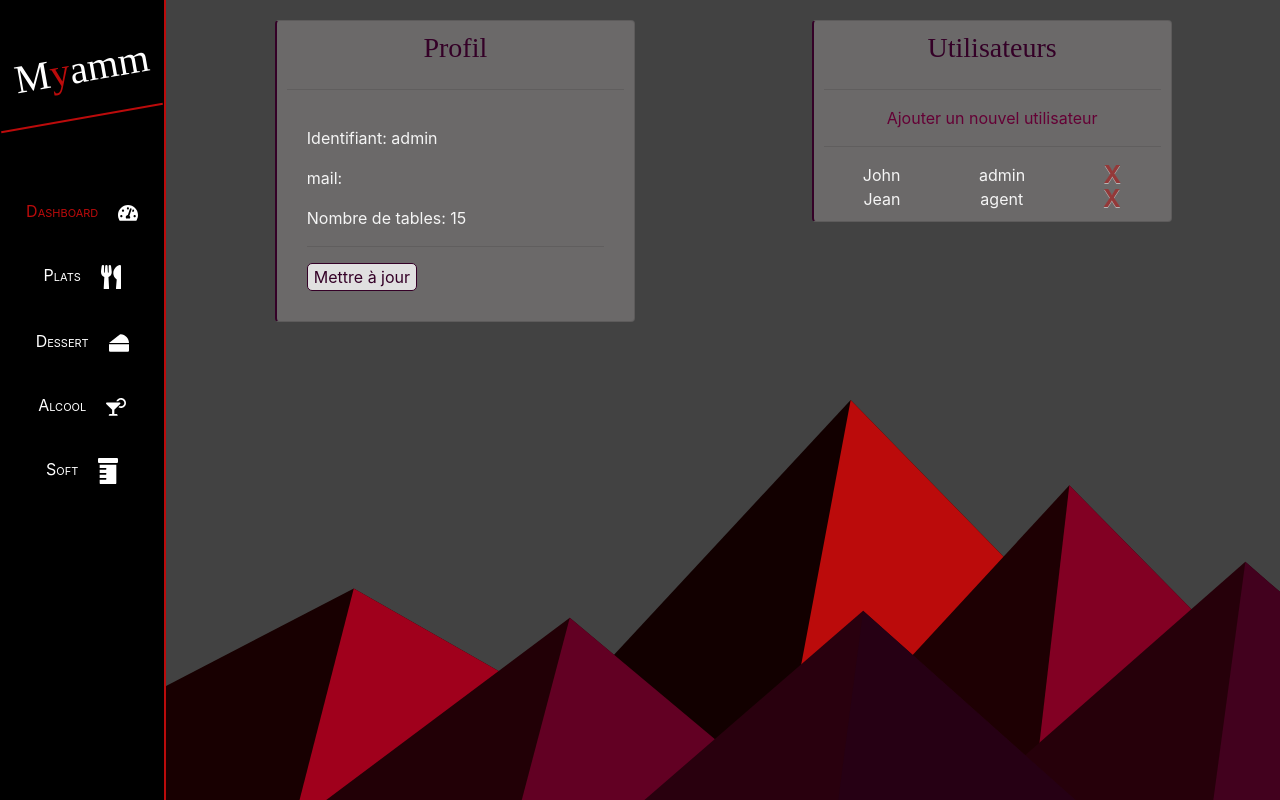
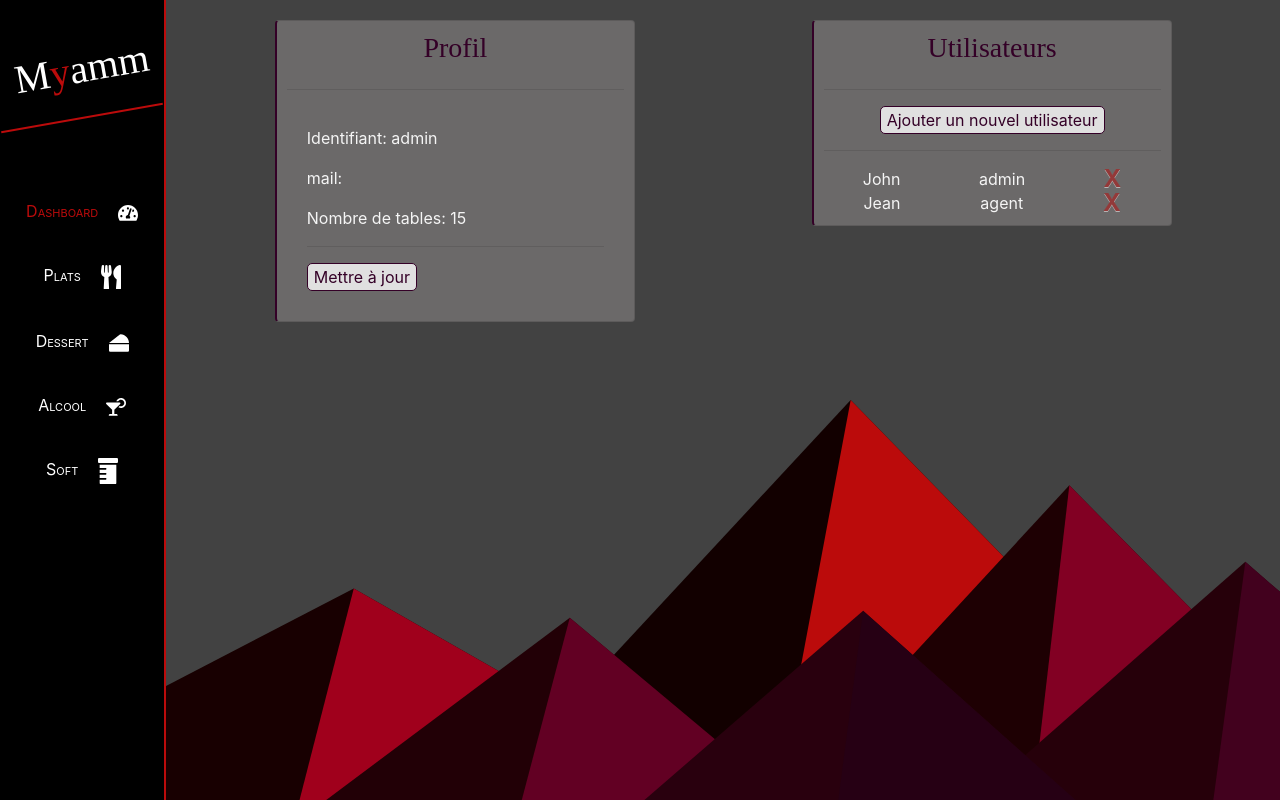
Before and after one commit to Gutsover/myamm-test, an Angular app: page /dashboard in a window 1280 px wide. Built offline with nearby package versions, Linux system fonts and the light colour scheme; a web font is replaced by a local one.

Commit message:
modifs vérif

```diff
--- a/src/app/admin/create-user-card/create-user-card.component.html
+++ b/src/app/admin/create-user-card/create-user-card.component.html
@@ -1,7 +1,7 @@
 <div class="card">
   <h3>Utilisateurs</h3>
   <hr>
-  <a routerLink="/new-user" routerLinkActive="active"> Ajouter un nouvel utilisateur</a>
+  <button routerLink="/new-user" routerLinkActive="active" class="addUser"> Ajouter un nouvel utilisateur</button>
   <hr>
   <ul class="list-group">
     <li class="userList" *ngFor="let utilisateur of utilisateurs">
--- a/src/app/admin/create-user-card/create-user-card.component.scss
+++ b/src/app/admin/create-user-card/create-user-card.component.scss
@@ -42,4 +42,17 @@ $rougeCerise: #bb0b0b;
         color: $rougeCerise;
         outline: none;
     }
+
+    .addUser {
+        border: 1px solid #340027;
+        border-radius: 5px;
+        background-color:#e0e0e0;
+        color:  #340027;
+    }
+
+    .addUser:hover {
+        background-color:#340027;
+        color:  #e0e0e0;
+    }
+
 }
--- a/src/app/admin/profil-card/profil-card.component.scss
+++ b/src/app/admin/profil-card/profil-card.component.scss
@@ -16,7 +16,7 @@
     .update {
         border: 1px solid #340027;
         border-radius: 5px;
-        background-color:  #e0e0e0;
+        background-color:#e0e0e0;
         color:  #340027;
     }
 
--- a/src/app/layout/add-user/add-user.component.scss
+++ b/src/app/layout/add-user/add-user.component.scss
@@ -1,9 +1,17 @@
+.container {
+    margin-top: 5%;
+
     .formGroup {
         .input {
             width: 20%;
+
         }
     }
 
+    .modif {
+        color: white;
+        font-size: 1.0em;
+    }
 
     .btn-light {
         background-color: #820023 !important;
@@ -13,3 +21,5 @@
         border-right-color: #1e0003 !important;
         border-left-color: #1e0003 !important;
     }
+
+}
```
Lines whose indentation alone changed are shown as unchanged.
